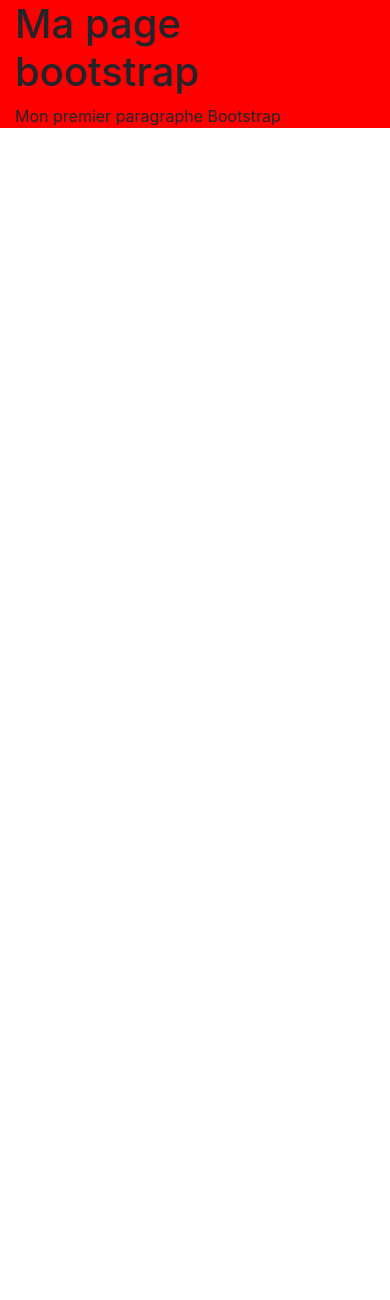
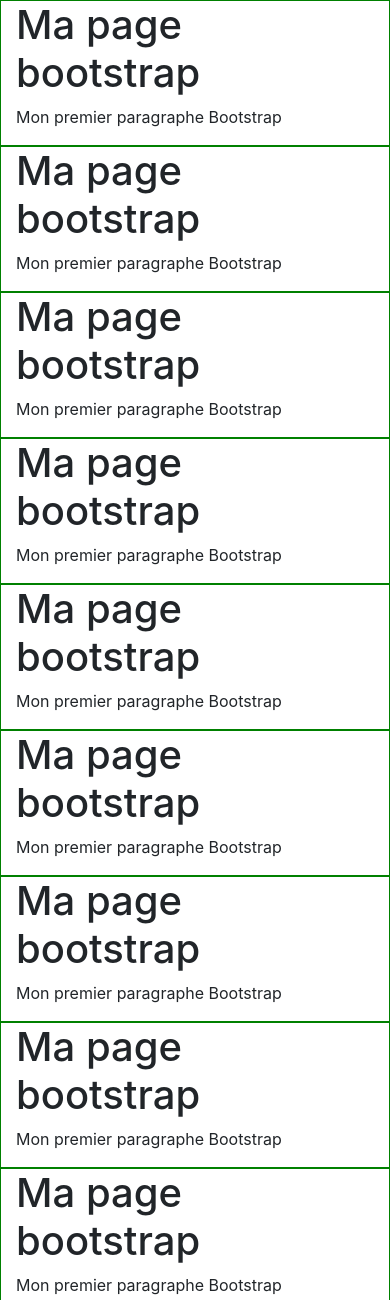
Before and after one commit to florent62/Bootstrap, a plain HTML site: page index.html in a window 390 px wide. Shown: the top 1300 px of the page. Before the commit the page ends 844 px from the top, so only its background shows below. Drawn offline with nearby package versions, Linux system fonts and the light colour scheme.

Commit message:
Test des class pour gérer le responsive

```diff
--- a/index.html
+++ b/index.html
@@ -9,9 +9,49 @@
 	<title>Accueil - Bootstrap</title>
 </head>
 <body>
-	<div class="container" style="background: red">
-		<h1>Ma page bootstrap</h1>
-		<p>Mon premier paragraphe Bootstrap</p>
+	<div class="container">
+		<div class="row">
+			<div id="block1" class="col-sm-6 col-md-4 col-lg-3 col-xl-2" style="border: 1px solid green">
+				<h1>Ma page bootstrap</h1>
+				<p>Mon premier paragraphe Bootstrap</p>
+			</div>
+			<div id="block2" class="col-sm-6 col-md-4 col-lg-3 col-xl-2" style="border: 1px solid green">
+				<h1>Ma page bootstrap</h1>
+				<p>Mon premier paragraphe Bootstrap</p>
+			</div>
+			<div id="block3" class="col-sm-6 col-md-4 col-lg-3 col-xl-2" style="border: 1px solid green">
+				<h1>Ma page bootstrap</h1>
+				<p>Mon premier paragraphe Bootstrap</p>
+			</div>
+			<div id="block4" class="col-sm-6 col-md-4 col-lg-3 col-xl-2" style="border: 1px solid green">
+				<h1>Ma page bootstrap</h1>
+				<p>Mon premier paragraphe Bootstrap</p>
+			</div>
+			<div id="block5" class="col-sm-6 col-md-4 col-lg-3 col-xl-2" style="border: 1px solid green">
+				<h1>Ma page bootstrap</h1>
+				<p>Mon premier paragraphe Bootstrap</p>
+			</div>
+			<div id="block6" class="col-sm-6 col-md-4 col-lg-3 col-xl-2" style="border: 1px solid green">
+				<h1>Ma page bootstrap</h1>
+				<p>Mon premier paragraphe Bootstrap</p>
+			</div>
+			<div id="block7" class="col-sm-6 col-md-4 col-lg-3 col-xl-2" style="border: 1px solid green">
+				<h1>Ma page bootstrap</h1>
+				<p>Mon premier paragraphe Bootstrap</p>
+			</div>
+			<div id="block8" class="col-sm-6 col-md-4 col-lg-3 col-xl-2" style="border: 1px solid green">
+				<h1>Ma page bootstrap</h1>
+				<p>Mon premier paragraphe Bootstrap</p>
+			</div>
+			<div id="block9" class="col-sm-6 col-md-4 col-lg-3 col-xl-2" style="border: 1px solid green">
+				<h1>Ma page bootstrap</h1>
+				<p>Mon premier paragraphe Bootstrap</p>
+			</div>
+			<div id="block10" class="col-sm-6 col-md-4 col-lg-3 col-xl-2" style="border: 1px solid green">
+				<h1>Ma page bootstrap</h1>
+				<p>Mon premier paragraphe Bootstrap</p>
+			</div>
+		</div>
 	</div>
 </body>
 </html>
```
